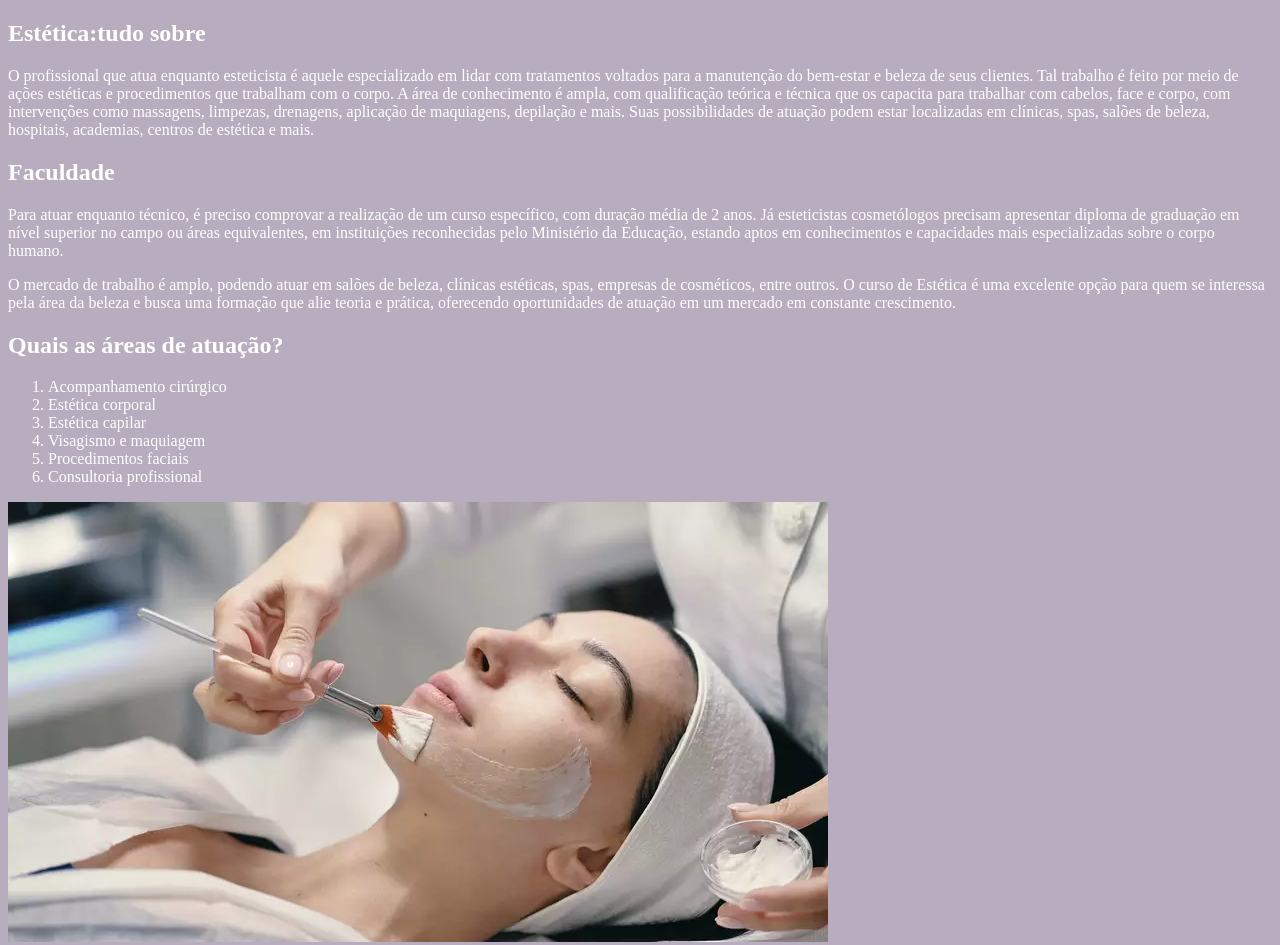
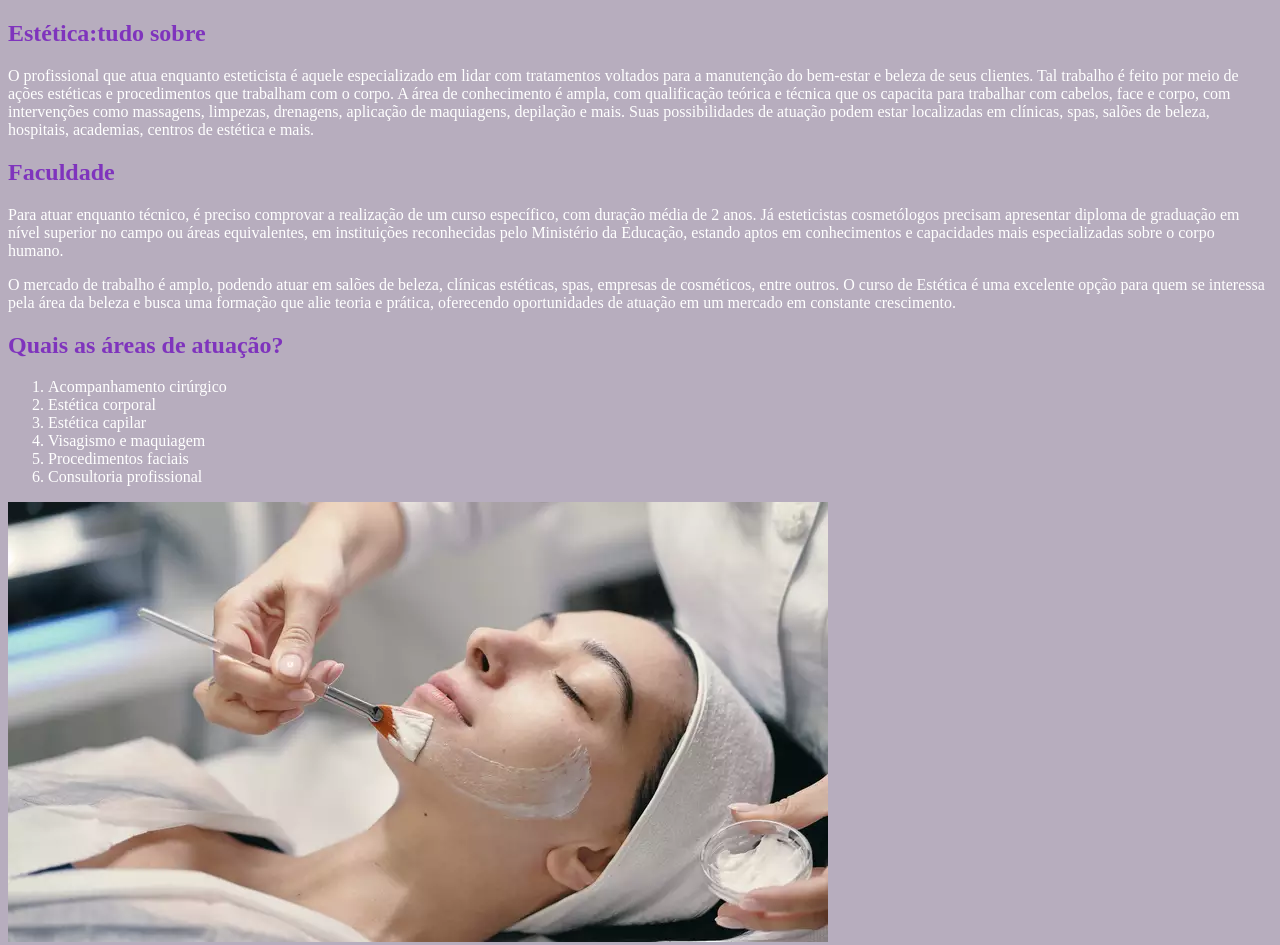
Before and after one commit to agathastefanny/mat2-3tri-trab1, a plain HTML site: page index.html in a window 1280 px wide. Shown: the top 945 px of the page. Drawn offline with Linux system fonts and the light colour scheme.

Commit message:
mflkwjfklsdhf

```diff
--- a/styles.css
+++ b/styles.css
@@ -9,3 +9,7 @@ body{
     background-color: var(--cor-de-fundo);
     color: var(--branco-principal);
 }
+
+h1{
+    color: #7f34bd;
+}
```
